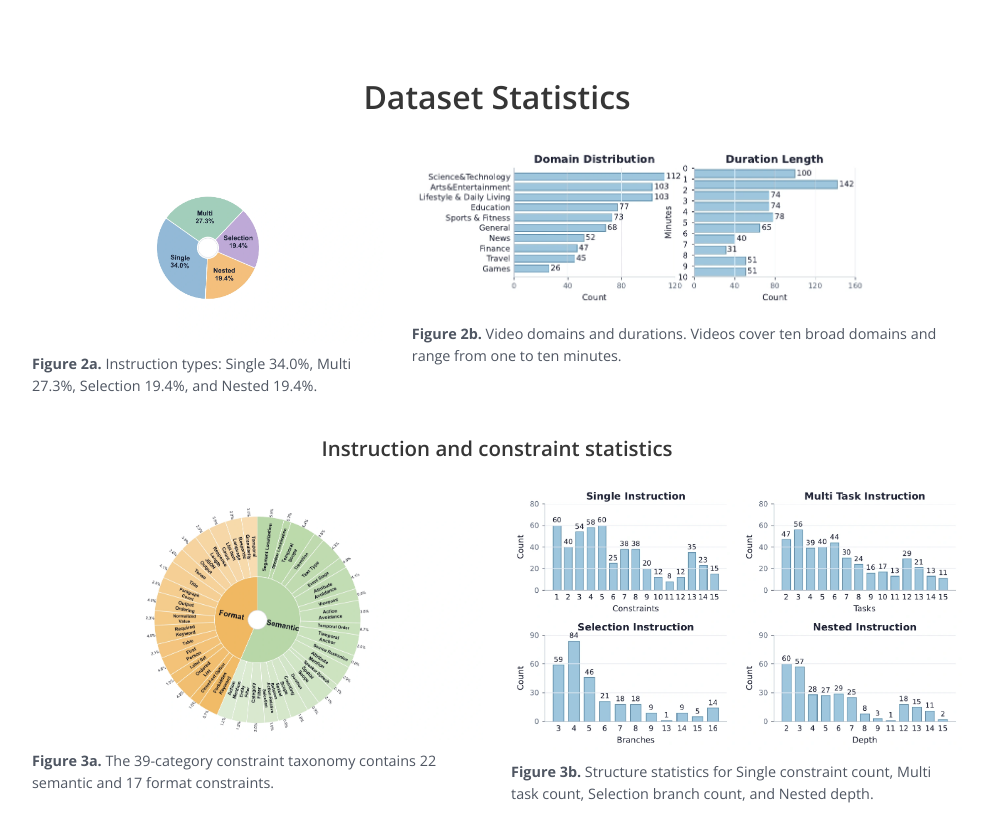
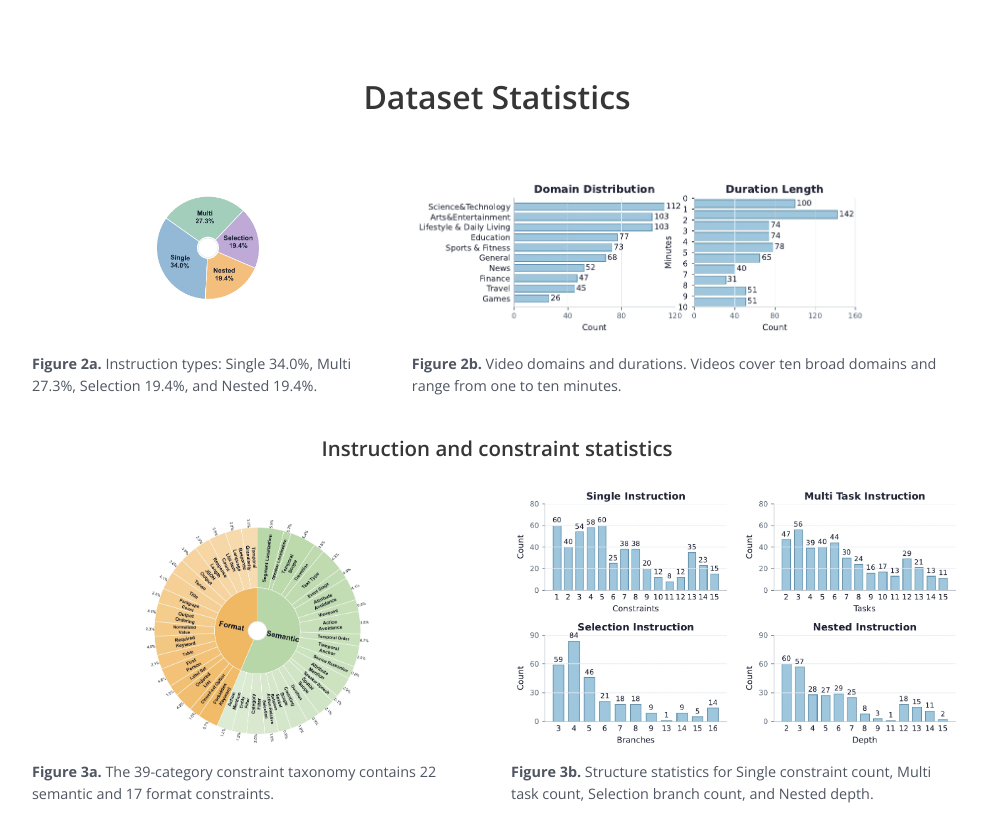
Before and after one commit to Alexios-hub/Video-IFBench, a plain HTML site: page docs/index.html in a window 1280 px wide. Shown: the part 1400-2216 px from the top of the page, without its empty margins (143-1129 px from the left). Drawn offline with nearby package versions, Linux system fonts and the light colour scheme.

Commit message:
Align paired figure captions
Use shared desktop grid rows so paired captions and image bottoms align without stretching or cropping figures.

```diff
--- a/docs/assets/site.css
+++ b/docs/assets/site.css
@@ -152,6 +152,30 @@ section {
 .figure-grid .paper-figure img {
   max-height: 420px;
   object-fit: contain;
+}
+
+@media (min-width: 901px) {
+  @supports (grid-template-rows: subgrid) {
+    .figure-grid {
+      align-items: stretch;
+      row-gap: 0;
+    }
+
+    .figure-grid > .paper-figure {
+      display: grid;
+      grid-row: span 2;
+      grid-template-rows: subgrid;
+    }
+
+    .figure-grid > .paper-figure > img {
+      align-self: end;
+      height: auto;
+    }
+
+    .figure-grid > .paper-figure > figcaption {
+      align-self: start;
+    }
+  }
 }
 
 .subsection-title {
```
